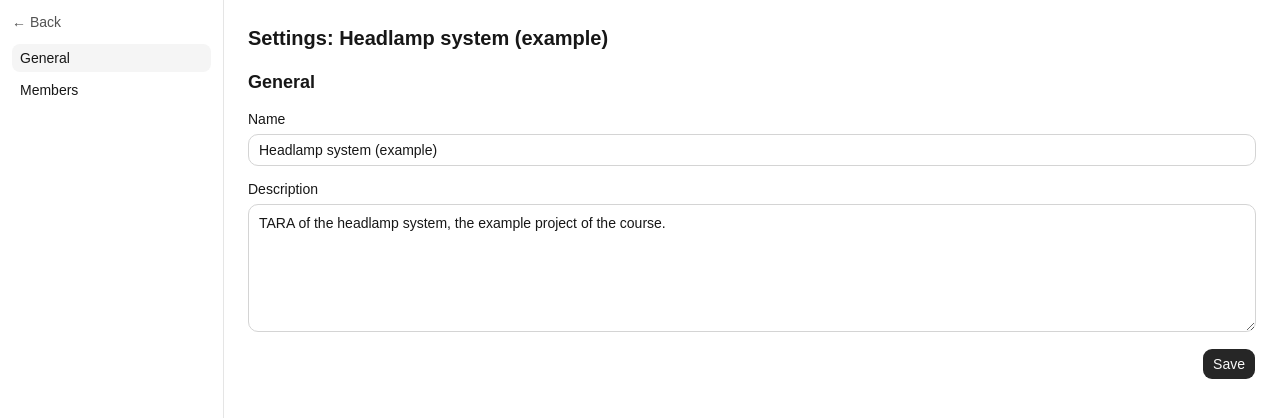
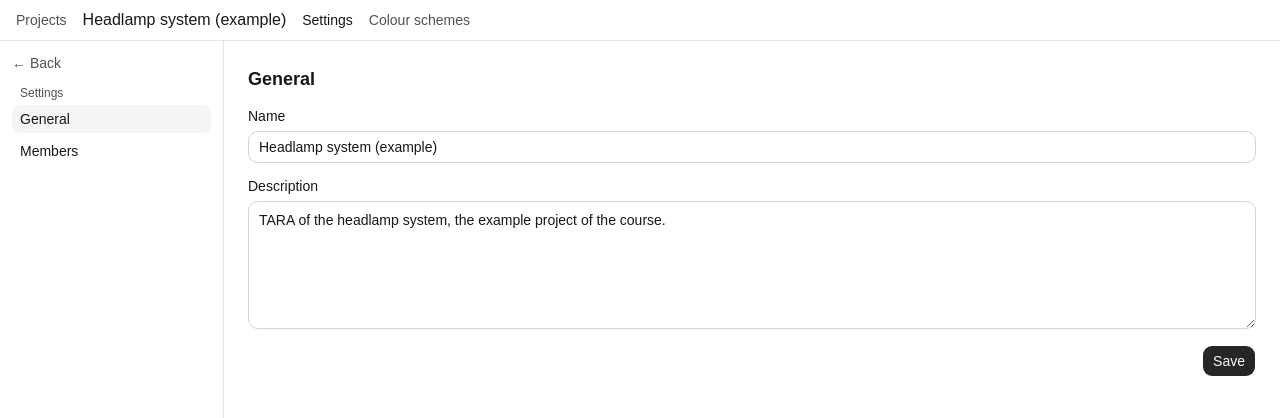
Before and after one commit to thi-taramisu/taramisu, a React (Vite) app in the folder frontend/: page /projects/headlamp/settings in a window 1280 px wide. Shown: the top 418 px of the page. Built offline with nearby package versions, Linux system fonts and the light colour scheme.

Commit message:
refactor(frontend): share the project header with the settings page (#96)

```diff
--- a/frontend/src/features/project-settings/GeneralSettings.tsx
+++ b/frontend/src/features/project-settings/GeneralSettings.tsx
@@ -12,7 +12,7 @@ function handleSubmit(event: FormEvent<HTMLFormElement>) {
 export function GeneralSettings() {
   return (
     <form onSubmit={handleSubmit} className="grid gap-4">
-      <h2 className="text-lg font-semibold">General</h2>
+      <h1 className="text-lg font-semibold">General</h1>
       <div className="grid gap-2">
         <Label htmlFor="project-name">Name</Label>
         {/* The pattern also rejects names that only contain spaces. */}
--- a/frontend/src/features/project-settings/MembersSettings.tsx
+++ b/frontend/src/features/project-settings/MembersSettings.tsx
@@ -26,7 +26,7 @@ export function MembersSettings() {
   return (
     <div className="space-y-4">
       <div className="flex items-center justify-between gap-4">
-        <h2 className="text-lg font-semibold">Members</h2>
+        <h1 className="text-lg font-semibold">Members</h1>
         <AddMemberDialog
           onAdd={(member) =>
             setMembers((prev) => [...prev, { ...member, id: crypto.randomUUID(), added: new Date().toISOString().slice(0, 10) }])
--- /dev/null
+++ b/frontend/src/features/workspace/ProjectHeader.tsx
@@ -0,0 +1,23 @@
+import type { ReactNode } from 'react'
+import { Link, NavLink } from 'react-router-dom'
+import { exampleProject } from './exampleProject'
+
+/** Top bar of a project (workspace and settings); page-specific controls go into `children` on the right. */
+export function ProjectHeader({ projectId, children }: { projectId: string; children?: ReactNode }) {
+  return (
+    <header className="flex items-center gap-4 border-b px-4 py-2">
+      <Link to="/projects" className="text-sm text-muted-foreground hover:underline">
+        Projects
+      </Link>
+      <span className="font-medium">{exampleProject.name}</span>
+      <NavLink
+        to={`/projects/${projectId}/settings`}
+        className={({ isActive }) => `text-sm hover:underline ${isActive ? 'font-medium' : 'text-muted-foreground'}`}
+      >
+        Settings
+      </NavLink>
+      <Link to="/design-system/colors" className="text-sm text-muted-foreground hover:underline">Colour schemes</Link>
+      {children && <div className="ml-auto flex items-center gap-2">{children}</div>}
+    </header>
+  )
+}
--- a/frontend/src/features/workspace/WorkspaceLayout.tsx
+++ b/frontend/src/features/workspace/WorkspaceLayout.tsx
@@ -1,9 +1,10 @@
-import { Link, Outlet, useParams, useSearchParams } from 'react-router-dom'
+import { Outlet, useParams, useSearchParams } from 'react-router-dom'
 import { Label } from '@/components/ui/label'
 import { Switch } from '@/components/ui/switch'
 import { NotFoundPage } from '../../pages/NotFoundPage'
 import { Filetree } from './Filetree'
 import { exampleProject } from './exampleProject'
+import { ProjectHeader } from './ProjectHeader'
 
 /** Project workspace from the Concept 2 wireframes: header with graph toggle, element tree, content. */
 export function WorkspaceLayout() {
@@ -15,24 +16,14 @@ export function WorkspaceLayout() {
 
   return (
     <div className="flex h-screen flex-col">
-      <header className="flex items-center gap-4 border-b px-4 py-2">
-        <Link to="/projects" className="text-sm text-muted-foreground hover:underline">
-          Projects
-        </Link>
-        <span className="font-medium">{exampleProject.name}</span>
-        <Link to={`/projects/${projectId}/settings`} className="text-sm text-muted-foreground hover:underline">
-          Settings
-        </Link>
-        <Link to="/design-system/colors" className="text-sm text-muted-foreground hover:underline">Colour schemes</Link>
-        <div className="ml-auto flex items-center gap-2">
+      <ProjectHeader projectId={projectId}>
         <Switch
           id="graph-view"
           checked={graphView}
           onCheckedChange={(checked) => setSearchParams(checked ? { view: 'graph' } : {})}
         />
         <Label htmlFor="graph-view">Graph</Label>
-        </div>
-      </header>
+      </ProjectHeader>
       <div className="flex min-h-0 flex-1">
         <nav aria-label="Project elements" className="w-72 shrink-0 overflow-y-auto border-r bg-sidebar p-2 text-sidebar-foreground">
           <h2 className="mb-1 px-1.5 text-xs font-medium text-muted-foreground">Project elements</h2>
--- a/frontend/src/pages/ProjectSettingsPage.tsx
+++ b/frontend/src/pages/ProjectSettingsPage.tsx
@@ -1,5 +1,6 @@
 import { Link, NavLink, Outlet, useParams } from 'react-router-dom'
 import { exampleProject } from '../features/workspace/exampleProject'
+import { ProjectHeader } from '../features/workspace/ProjectHeader'
 import { NotFoundPage } from './NotFoundPage'
 
 const SECTIONS = [
@@ -13,11 +14,14 @@ export function ProjectSettingsPage() {
   if (projectId !== exampleProject.id) return <NotFoundPage />
 
   return (
-    <div className="flex h-screen">
+    <div className="flex h-screen flex-col">
+      <ProjectHeader projectId={projectId} />
+      <div className="flex min-h-0 flex-1">
         <nav aria-label="Settings" className="w-56 shrink-0 space-y-1 border-r p-3">
           <Link to={`/projects/${projectId}`} className="mb-3 block text-sm text-muted-foreground hover:underline">
             ← Back
           </Link>
+          <h2 className="mb-1 px-2 text-xs font-medium text-muted-foreground">Settings</h2>
           {SECTIONS.map((s) => (
             <NavLink
               key={s.path}
@@ -31,10 +35,10 @@ export function ProjectSettingsPage() {
             </NavLink>
           ))}
         </nav>
-      <main className="flex-1 space-y-4 p-6">
-        <h1 className="text-xl font-semibold">Settings: {exampleProject.name}</h1>
+        <main className="min-w-0 flex-1 overflow-y-auto p-6">
           <Outlet />
         </main>
       </div>
+    </div>
   )
 }
```
Also changed, not shown: 1 other file (tests, documents, lock files or other folders). Lines whose indentation alone changed are shown as unchanged.
